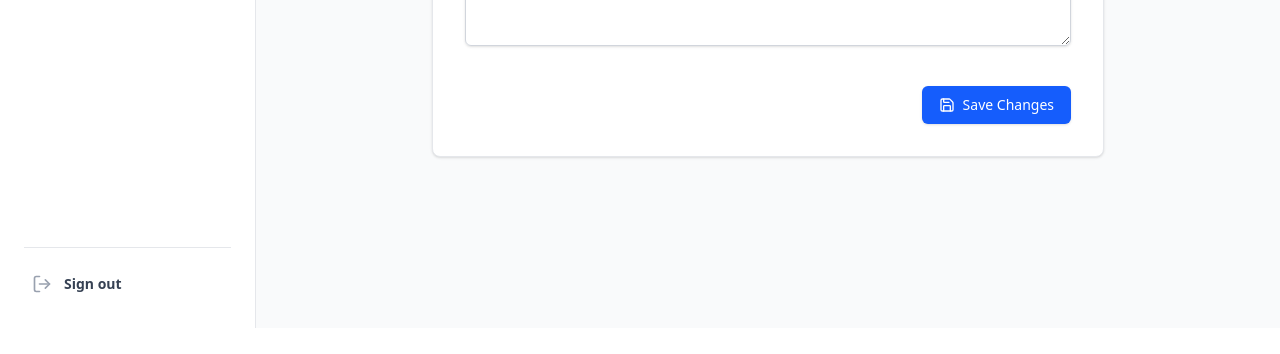
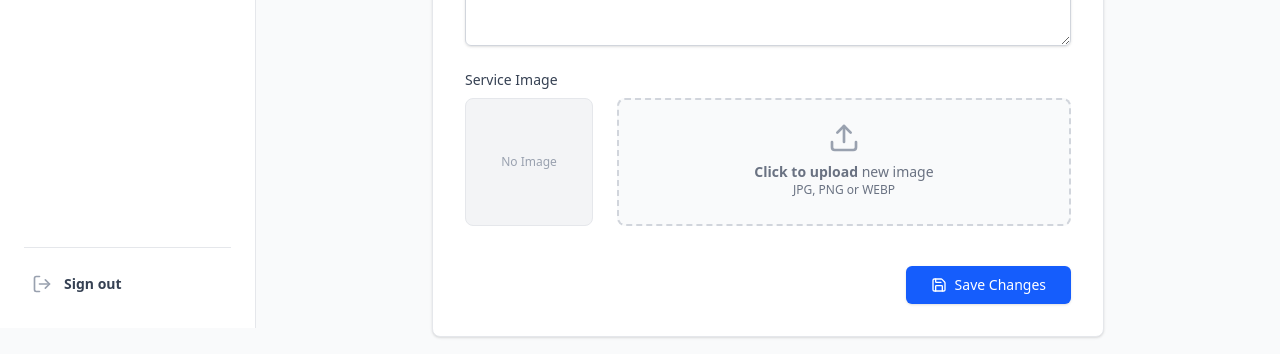
Before and after one commit to darxh/Servify, a React (Vite) app in the folder Client/: page /dashboard/services/edit/1 in a window 1280 px wide. Shown: the part 472-826 px from the top of the page. Before the commit the page ends 800 px from the top, so only its background shows below. Built offline with nearby package versions, Linux system fonts and the light colour scheme; no server answers.

Commit message:
fix: update EditServicePage to support FormData and image replacement

```diff
--- a/Client/src/pages/dashboard/EditServicePage.jsx
+++ b/Client/src/pages/dashboard/EditServicePage.jsx
@@ -1,22 +1,24 @@
-import { useEffect } from "react";
+import { useEffect, useState } from "react";
 import { useForm } from "react-hook-form";
 import { useParams, useNavigate, Link } from "react-router-dom";
 import { useService } from "../../hooks/useService";
 import { useUpdateService } from "../../hooks/useUpdateService";
 import { useCategories } from "../../hooks/useCategories";
-import { ArrowLeft, Save } from "lucide-react";
+import { ArrowLeft, Save, Upload, X, Loader2 } from "lucide-react";
 
 const EditServicePage = () => {
   const { id } = useParams();
   const navigate = useNavigate();
+  const [preview, setPreview] = useState(null);
 
   const { data: service, isLoading: isLoadingService } = useService(id);
-
   const { data: categories } = useCategories();
 
   const updateMutation = useUpdateService();
 
-  const { register, handleSubmit, setValue, formState: { errors } } = useForm();
+  const { register, handleSubmit, setValue, watch, formState: { errors } } = useForm();
+
+  const selectedFile = watch("image");
 
   useEffect(() => {
     if (service) {
@@ -25,25 +27,56 @@ const EditServicePage = () => {
       setValue("description", service.description);
       setValue("duration", service.duration || 60);
       setValue("category", service.category?._id || service.category);
+
+      if (service.image) {
+        setPreview(service.image);
+      }
     }
   }, [service, setValue]);
 
+  useEffect(() => {
+    if (selectedFile && selectedFile.length > 0) {
+      const file = selectedFile[0];
+      const objectUrl = URL.createObjectURL(file);
+      setPreview(objectUrl);
+
+      // Cleanup memory
+      return () => URL.revokeObjectURL(objectUrl);
+    }
+  }, [selectedFile]);
+
   const onSubmit = (data) => {
+    const formData = new FormData();
+    formData.append("name", data.name);
+    formData.append("description", data.description);
+    formData.append("price", data.price);
+    formData.append("duration", data.duration);
+    formData.append("category", data.category);
+
+    if (data.image && data.image.length > 0) {
+      formData.append("image", data.image[0]);
+    }
+
     updateMutation.mutate(
       {
         id,
-        data: { ...data, price: Number(data.price) }
+        data: formData
       },
       {
         onSuccess: () => {
           alert("Service updated successfully!");
           navigate("/dashboard/services");
+        },
+        onError: (error) => {
+          alert(error.response?.data?.message || "Failed to update service");
         }
       }
     );
   };
 
-  if (isLoadingService) return <div>Loading service details...</div>;
+  if (isLoadingService) return (
+    <div className="flex justify-center p-8"><Loader2 className="animate-spin h-8 w-8 text-blue-600"/></div>
+  );
 
   return (
     <div className="max-w-2xl mx-auto bg-white p-8 rounded-lg shadow border border-gray-200">
@@ -113,15 +146,59 @@ const EditServicePage = () => {
           />
         </div>
 
+        {/* Image Upload & Preview Section */}
+        <div>
+          <label className="block text-sm font-medium text-gray-700 mb-2">Service Image</label>
+
+          <div className="flex items-start gap-6">
+             {/* Preview Box */}
+            <div className="relative w-32 h-32 flex-shrink-0 bg-gray-100 rounded-lg overflow-hidden border border-gray-200">
+              {preview ? (
+                <img src={preview} alt="Service preview" className="w-full h-full object-cover" />
+              ) : (
+                <div className="w-full h-full flex items-center justify-center text-gray-400">
+                  <span className="text-xs">No Image</span>
+                </div>
+              )}
+            </div>
+
+            {/* Upload Box */}
+            <div className="flex-1">
+              <label className="flex flex-col items-center justify-center w-full h-32 border-2 border-gray-300 border-dashed rounded-lg cursor-pointer bg-gray-50 hover:bg-gray-100 transition-colors">
+                <div className="flex flex-col items-center justify-center pt-5 pb-6">
+                    <Upload className="w-8 h-8 mb-2 text-gray-400" />
+                    <p className="text-sm text-gray-500"><span className="font-semibold">Click to upload</span> new image</p>
+                    <p className="text-xs text-gray-500">JPG, PNG or WEBP</p>
+                </div>
+                <input
+                    type="file"
+                    className="hidden"
+                    accept="image/*"
+                    {...register("image")}
+                />
+              </label>
+            </div>
+          </div>
+        </div>
+
         {/* Submit Button */}
         <div className="pt-4 flex justify-end">
           <button
             type="submit"
             disabled={updateMutation.isPending}
-            className="flex items-center justify-center px-4 py-2 border border-transparent rounded-md shadow-sm text-sm font-medium text-white bg-blue-600 hover:bg-blue-700 focus:outline-none disabled:opacity-50"
+            className="flex items-center justify-center px-6 py-2 border border-transparent rounded-md shadow-sm text-sm font-medium text-white bg-blue-600 hover:bg-blue-700 focus:outline-none disabled:opacity-50"
           >
-            <Save className="h-4 w-4 mr-2" />
-            {updateMutation.isPending ? "Saving..." : "Save Changes"}
+            {updateMutation.isPending ? (
+                <>
+                    <Loader2 className="animate-spin -ml-1 mr-2 h-4 w-4" />
+                    Saving...
+                </>
+            ) : (
+                <>
+                    <Save className="h-4 w-4 mr-2" />
+                    Save Changes
+                </>
+            )}
           </button>
         </div>
 
```
